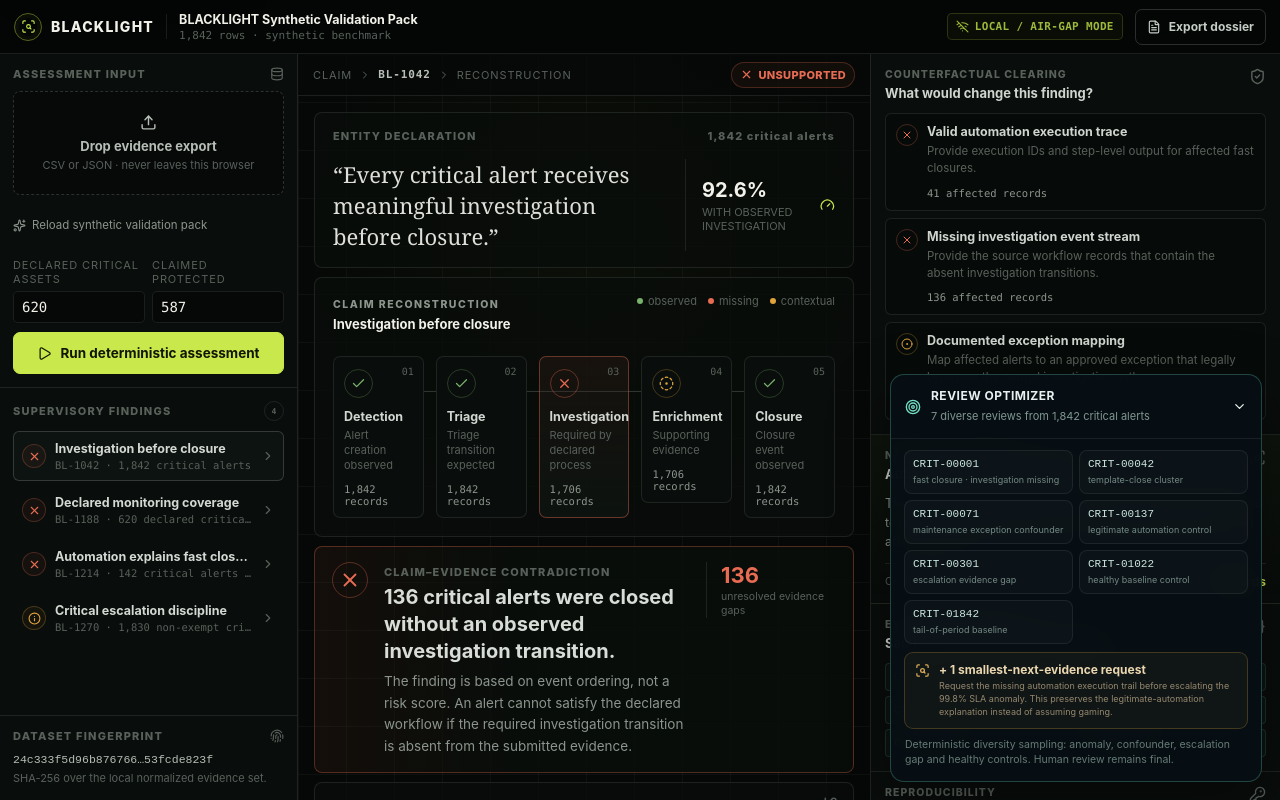
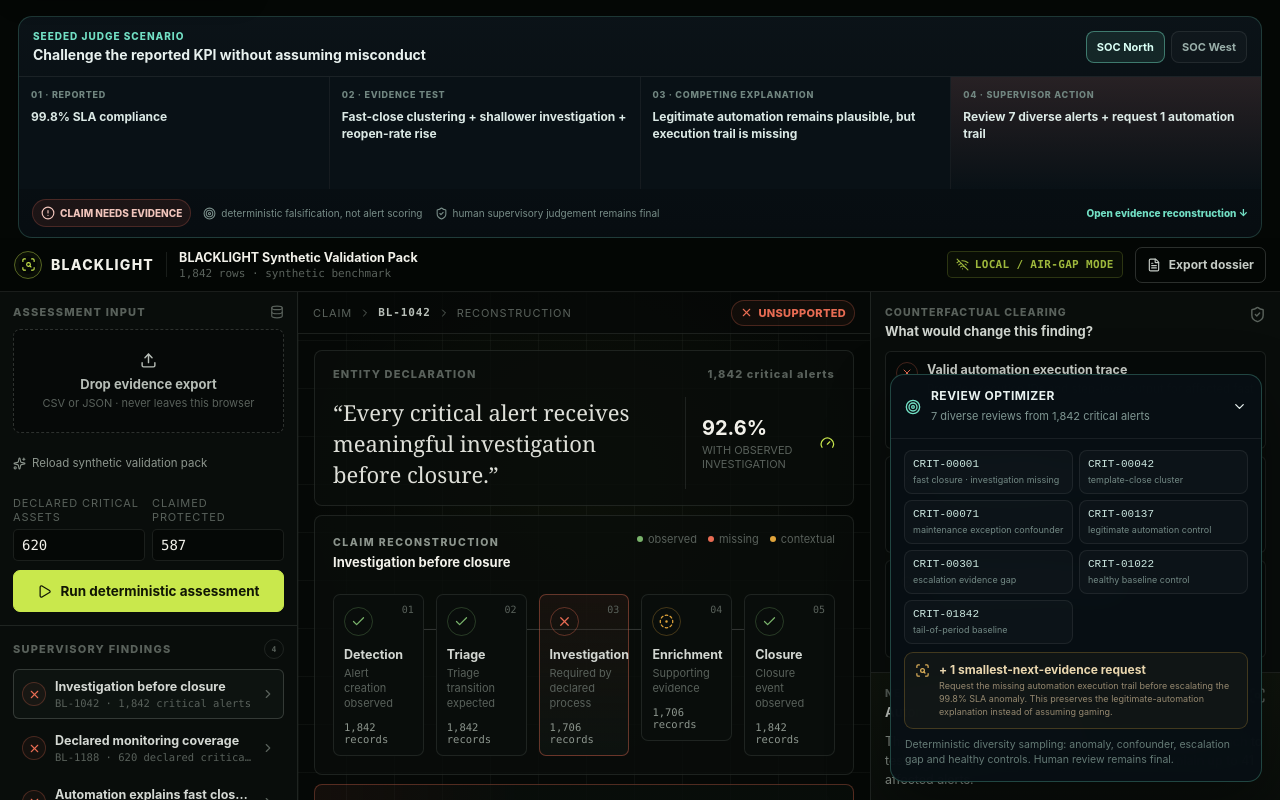
Before and after one commit to aadi-harale/blacklight-sat-sa, a Next.js app: page /workbench in a window 1280 px wide. Shown: the top 800 px of the page. Built offline with nearby package versions, Linux system fonts and the light colour scheme.

Commit message:
Surface the two-SOC falsification scenario in the workbench

```diff
--- a/app/workbench/page.tsx
+++ b/app/workbench/page.tsx
@@ -1,10 +1,12 @@
 import { ReviewOptimizer } from '@/components/ReviewOptimizer';
+import { SocChallengeBar } from '@/components/SocChallengeBar';
 import { Workbench } from '@/components/Workbench';
 
 export default function WorkbenchPage() {
   return (
     <>
       <a className="skip-link" href="#blacklight-workbench">Skip to assessment workspace</a>
+      <SocChallengeBar />
       <div id="blacklight-workbench" tabIndex={-1}>
         <Workbench />
       </div>
```
